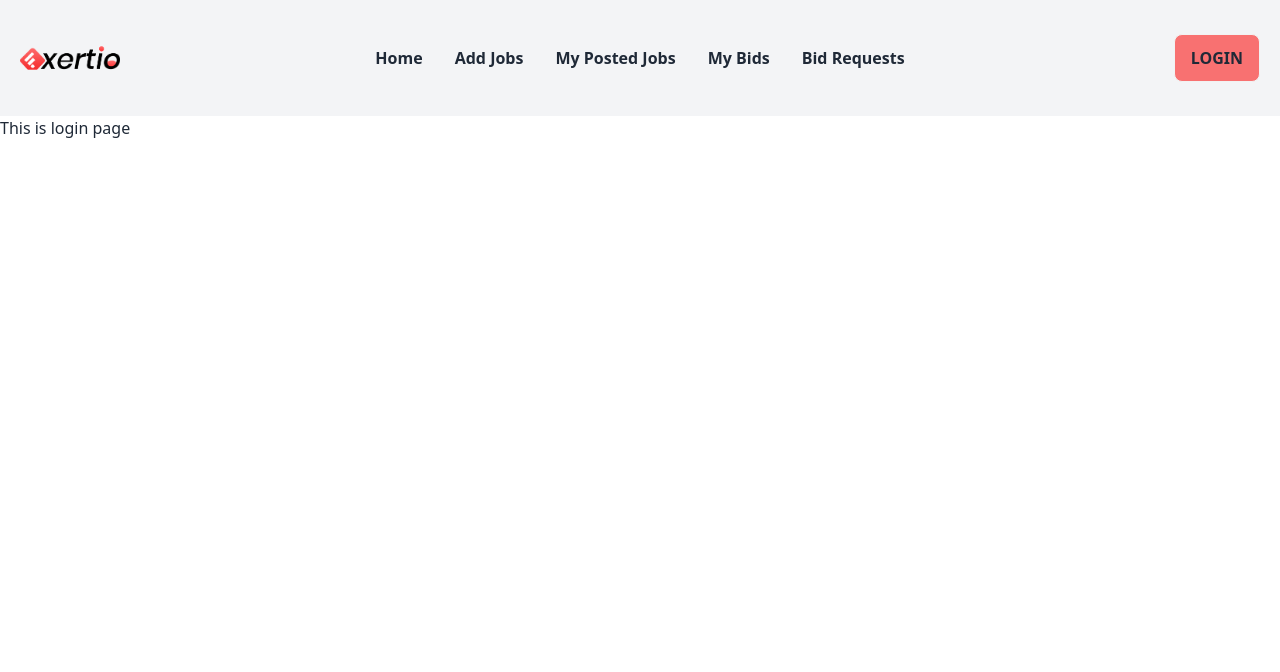
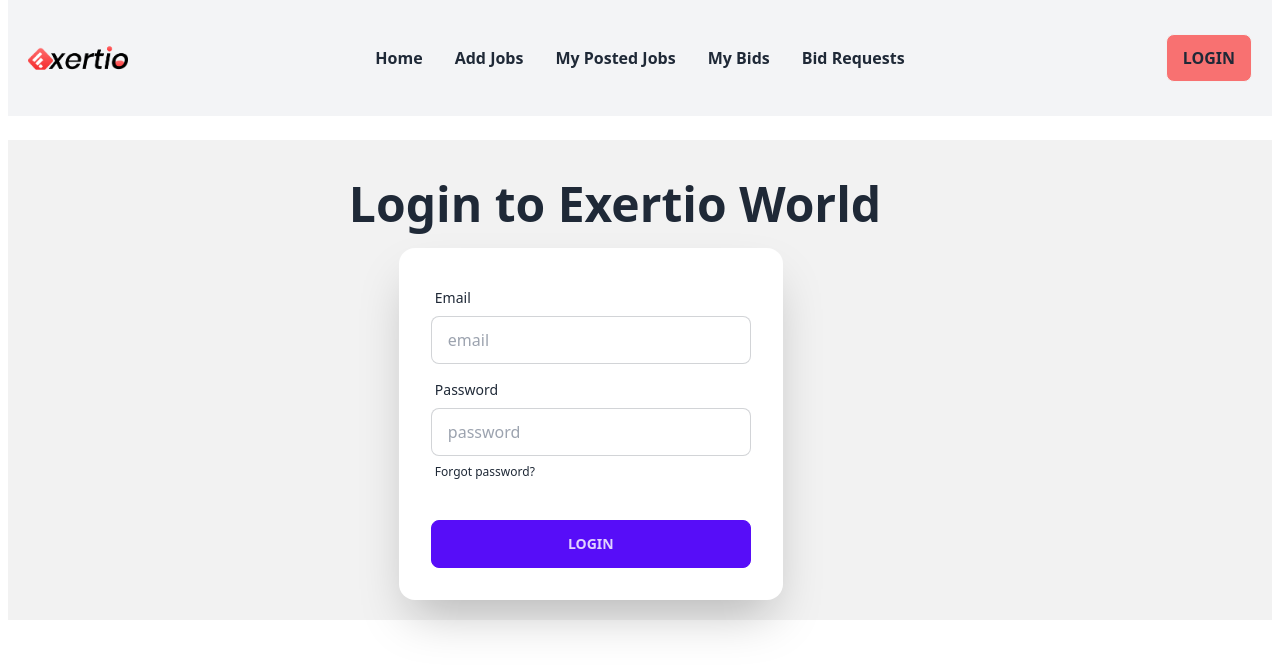
Before and after one commit to JAMSHEDWEBDEV/assignment11clientside, a React (Vite) app: page /login in a window 1280 px wide. Shown: the top 672 px of the page. Built offline with nearby package versions, Linux system fonts and the light colour scheme.

Commit message:
added banner component

```diff
--- a/src/Layout/MainLayout.jsx
+++ b/src/Layout/MainLayout.jsx
@@ -3,7 +3,7 @@ import Navbar from "../components/Header/Navber/Navbar";
 
 const MainLayout = () => {
     return (
-        <div className="max-w-7xl mx-auto">
+        <div className="max-w-7xl mx-auto px-2">
             <Navbar></Navbar>
             <div>
                 <Outlet></Outlet>
--- a/src/Pages/Login/Login.jsx
+++ b/src/Pages/Login/Login.jsx
@@ -1,8 +1,37 @@
 
 const Login = () => {
     return (
-        <div>
-            <h1>This is login page</h1>
+        <div className="hero h-[480px] mt-6 bg-base-200">
+            <div className="">
+                <div className="lg:ml-[-50px]">
+                    <h1 className="text-2xl lg:text-5xl font-bold my-5">Login to Exertio World</h1>
+                </div>
+                <div className="card flex-shrink-0 w-full max-w-sm shadow-2xl bg-base-100">
+                    <form className="card-body">
+                        <div className="form-control">
+                            <label className="label">
+                                <span className="label-text">Email</span>
+                            </label>
+                            <input type="email" placeholder="email"
+                            name="email" className="input input-bordered" required />
+                        </div>
+                        <div className="form-control">
+                            <label className="label">
+                                <span className="label-text">Password</span>
+                            </label>
+                            <input type="password"
+                            placeholder="password"
+                            name="password" className="input input-bordered" required />
+                            <label className="label">
+                                <a href="#" className="label-text-alt link link-hover">Forgot password?</a>
+                            </label>
+                        </div>
+                        <div className="form-control mt-6">
+                            <button className="btn btn-primary">Login</button>
+                        </div>
+                    </form>
+                </div>
+            </div>
         </div>
     );
 };
--- a/src/components/Header/Banner/Banner.jsx
+++ b/src/components/Header/Banner/Banner.jsx
@@ -2,7 +2,7 @@
 const Banner = () => {
     return (
             <div className="relative mb-10">
-                <img src="https://i.ibb.co/bgx8KFK/Banner.jpg" className="w-full rounded-xl" />
+                <img src="https://i.ibb.co/bgx8KFK/Banner.jpg" className="h-[500px] w-full" />
                 <div className="absolute top-0 flex items-center  h-full bg-gradient-to-r from-[#151515] to-[rgba(21, 21, 21, 0.00)]">
                     <div className='w-full lg:w-1/2 px-8 lg:pl-12 space-y-5'>
                         <h1 className='text-3xl lg:text-6xl text-white font-bold'>Hire Experts & Get Your Any Job</h1>
```
